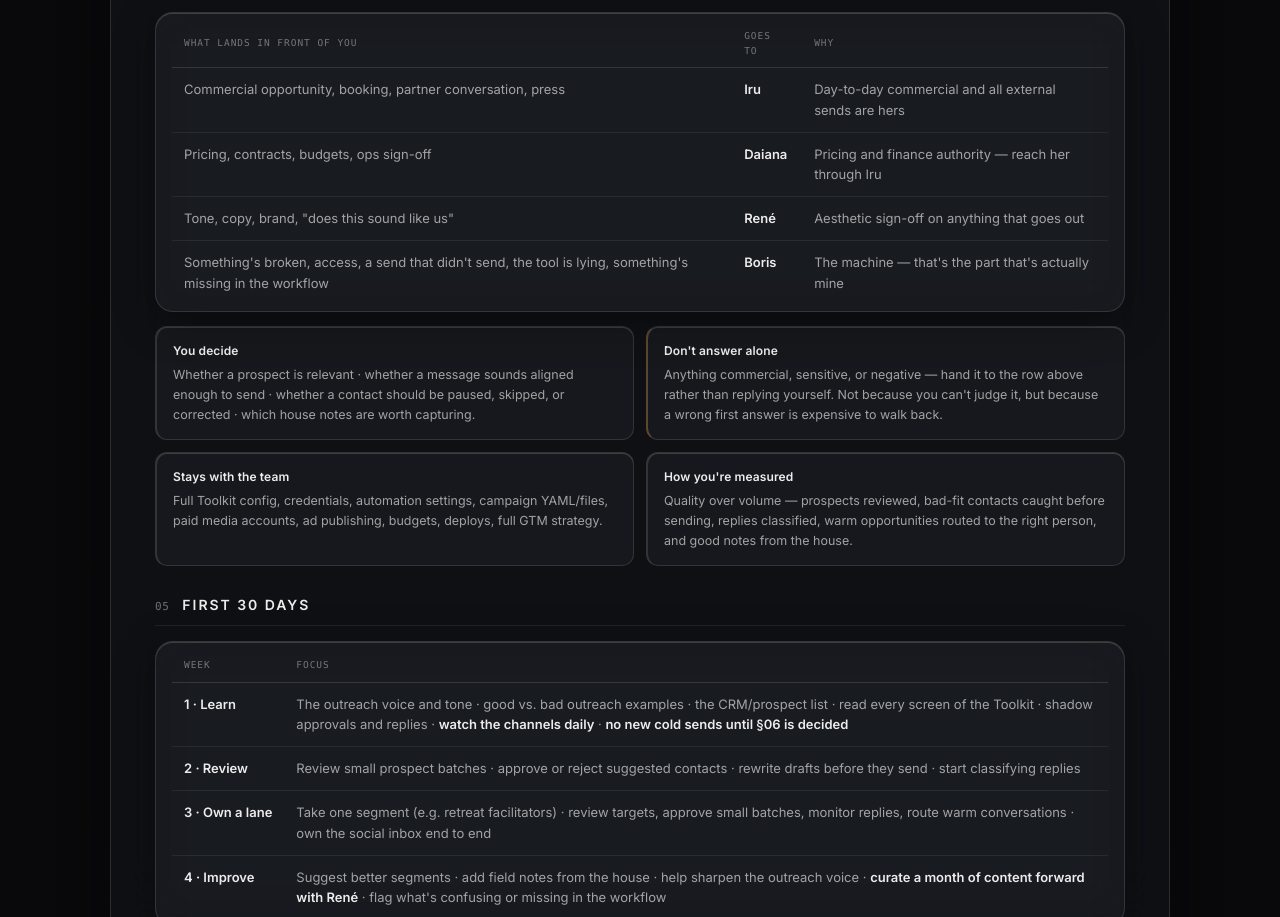
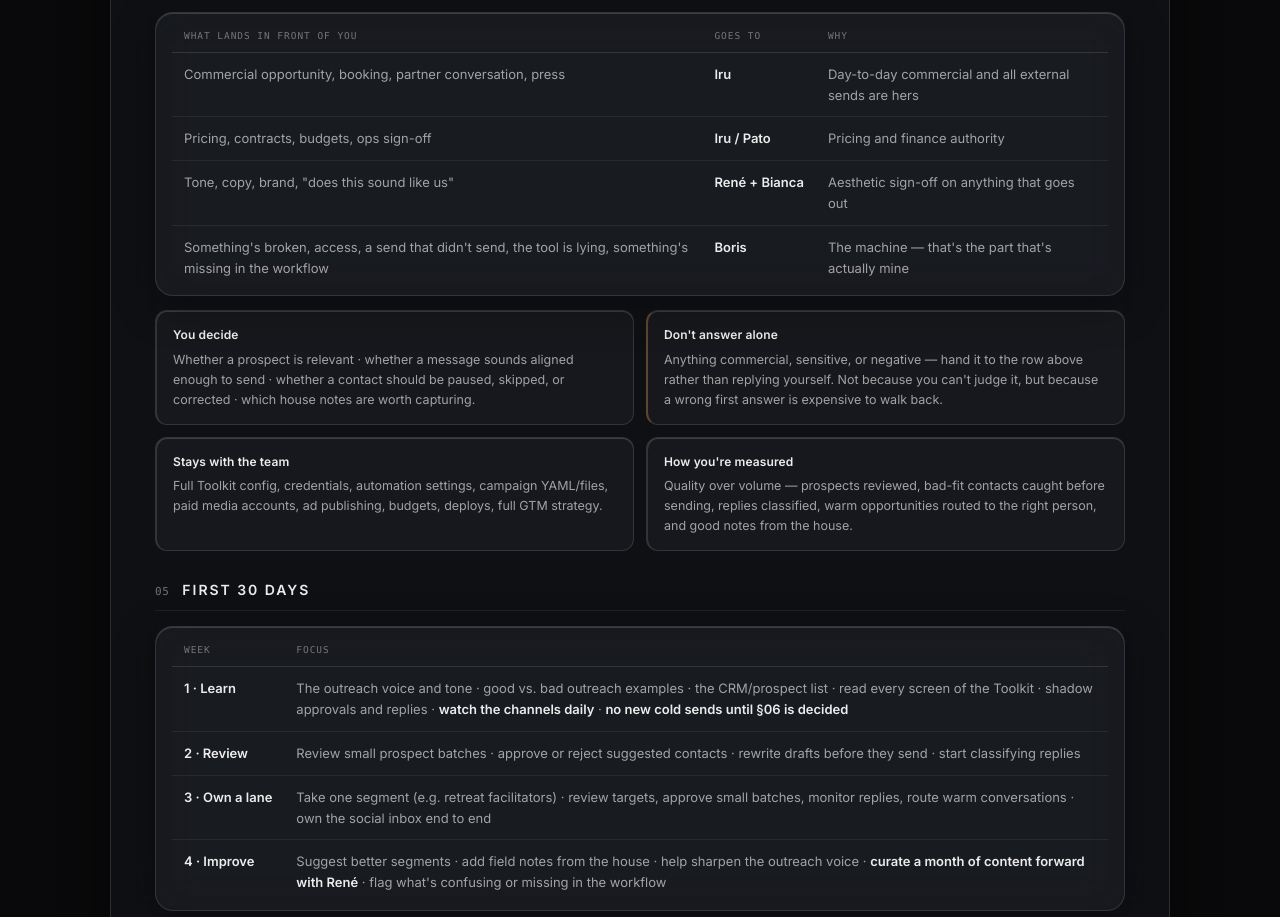
Before and after one commit to BothVentures/lc-docs, a plain HTML site: page bianca-onboarding-2026-08-06.html in a window 1280 px wide. Shown: the part 2633-3550 px from the top of the page. Drawn offline with Linux system fonts and the light colour scheme.

Commit message:
pricing routes to Iru / Pato, and tone is signed off with Bianca
Daiana is out of the escalation table - pricing, contracts, budgets and ops
sign-off now go to Iru / Pato, so the old "reach her through Iru" detour is
gone with her. Tone and copy go to Rene + Bianca: she is on that sign-off,
not just routing to it. Daiana appears nowhere else in the doc.

Co-Authored-By: Claude Opus 5 (1M context) <noreply@anthropic.com>

```diff
--- a/bianca-onboarding-2026-08-06.html
+++ b/bianca-onboarding-2026-08-06.html
@@ -365,8 +365,8 @@
         <thead><tr><th>What lands in front of you</th><th>Goes to</th><th>Why</th></tr></thead>
         <tbody>
           <tr><td>Commercial opportunity, booking, partner conversation, press</td><td class="who">Iru</td><td>Day-to-day commercial and all external sends are hers</td></tr>
-          <tr><td>Pricing, contracts, budgets, ops sign-off</td><td class="who">Daiana</td><td>Pricing and finance authority — reach her through Iru</td></tr>
-          <tr><td>Tone, copy, brand, "does this sound like us"</td><td class="who">René</td><td>Aesthetic sign-off on anything that goes out</td></tr>
+          <tr><td>Pricing, contracts, budgets, ops sign-off</td><td class="who">Iru / Pato</td><td>Pricing and finance authority</td></tr>
+          <tr><td>Tone, copy, brand, "does this sound like us"</td><td class="who">René + Bianca</td><td>Aesthetic sign-off on anything that goes out</td></tr>
           <tr><td>Something's broken, access, a send that didn't send, the tool is lying, something's missing in the workflow</td><td class="who">Boris</td><td>The machine — that's the part that's actually mine</td></tr>
         </tbody>
       </table>
```
